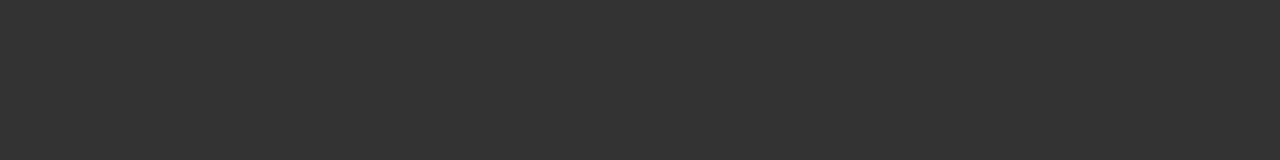
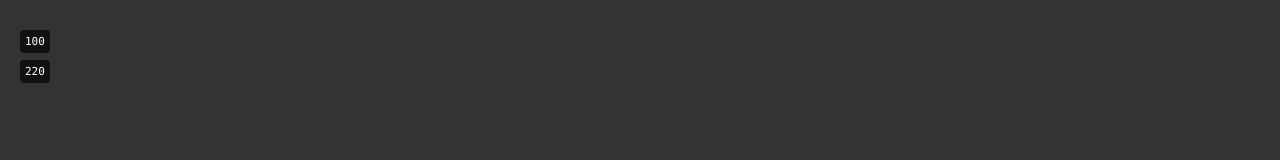
Before and after one commit to igoriev36/schematic, a React app: page / in a window 1280 px wide. Shown: the top 160 px of the page. Built offline with nearby package versions, Linux system fonts and the light colour scheme.

Commit message:
measurements

```diff
--- a/package.json
+++ b/package.json
@@ -1,10 +1,13 @@
 {
   "name": "schematic",
   "version": "0.0.1",
+  "homepage": "https://johnrees.github.io/schematic/",
   "scripts": {
     "start": "webpack-dev-server",
     "test": "jest",
-    "lint": "prettier --write \"src/**/*.{ts,tsx,js,jsx,json,css}\""
+    "lint": "prettier --write \"src/**/*.{ts,tsx,js,jsx,json,css}\"",
+    "build": "cp -R public dist && PRODUCTION=true webpack -p",
+    "deploy": "npm run build && ghpages -p dist && rm -rf dist"
   },
   "keywords": [
     "editor",
@@ -25,6 +28,7 @@
     "babel-preset-env": "^1.6.1",
     "enzyme": "^3.2.0",
     "enzyme-adapter-react-16": "^1.1.0",
+    "ghpages": "^0.0.10",
     "jest": "^21.2.1",
     "ts-jest": "^21.2.2",
     "ts-loader": "^3.1.1",
--- a/public/app.css
+++ b/public/app.css
@@ -27,3 +27,19 @@ body {
   height: 100vh;
   overflow: hidden;
 }
+
+#container {
+  position: relative;
+}
+
+.measurement {
+  display: inline-block;
+  position: absolute;
+  z-index: 2;
+  background: #111;
+  color: white;
+  padding: 5px;
+  border-radius: 4px;
+  font-size: 11px;
+  font-family: Menlo;
+}
--- a/src/views/editor/index.tsx
+++ b/src/views/editor/index.tsx
@@ -13,7 +13,7 @@ class Editor extends React.Component<IProps> {
   render() {
     return (
       <div id="editor">
-        <Scene colors={Config.colors} {...this.props} />,
+        <Scene colors={Config.colors} {...this.props} />
         <Controls />
       </div>
     );
--- /dev/null
+++ b/src/views/editor/views/scene/components/measurement.tsx
@@ -0,0 +1,21 @@
+import * as React from "react";
+
+interface IMeasurement {
+  value: number;
+  title: string;
+  x: number;
+  y: number;
+}
+
+class Measurement extends React.Component<IMeasurement> {
+  render() {
+    const { value, x, y, title } = this.props;
+    return (
+      <span title={title} style={{ left: x, top: y }} className="measurement">
+        {value}
+      </span>
+    );
+  }
+}
+
+export default Measurement;
--- a/src/views/editor/views/scene/index.tsx
+++ b/src/views/editor/views/scene/index.tsx
@@ -4,6 +4,7 @@ import * as THREE from "three";
 import Model from "./components/model";
 import { Event } from "three";
 import { getPosition } from "./libs/utils";
+import Measurement from "./components/measurement";
 
 interface IProps {
   width: number;
@@ -15,23 +16,23 @@ interface IProps {
 class Scene extends React.Component<IProps> {
   private activeModel: Model;
   private camera: THREE.Camera;
-  private faceColor$: Rx.Subject<any>;
-  private raycaster: THREE.Raycaster;
   private renderer: THREE.WebGLRenderer;
-  private scene: THREE.Scene;
+  private mouseDown: Boolean = false;
+  private faceColor$: Rx.Subject<any> = new Rx.Subject();
+  private raycaster: THREE.Raycaster = new THREE.Raycaster();
+  private scene: THREE.Scene = new THREE.Scene();
+  private plane: THREE.Plane = new THREE.Plane();
+  private planeIntersection: THREE.Vector3 = new THREE.Vector3();
 
   constructor(props) {
     super(props);
     const { width, height, colors } = props;
     this.camera = new THREE.PerspectiveCamera(75, width / height, 0.1, 1000);
-    this.raycaster = new THREE.Raycaster();
     this.renderer = new THREE.WebGLRenderer({ antialias: true });
     this.renderer.setClearColor(colors.bg);
     this.renderer.setSize(width, height);
     this.renderer.setPixelRatio(devicePixelRatio);
-    this.scene = new THREE.Scene();
 
-    this.faceColor$ = new Rx.Subject();
     this.faceColor$
       .map(([face, color]) => face.color.setHex(color))
       .debounceTime(20)
@@ -87,6 +88,14 @@ class Scene extends React.Component<IProps> {
           }
         }
       });
+
+      if (this.mouseDown) {
+        if (
+          this.raycaster.ray.intersectPlane(this.plane, this.planeIntersection)
+        ) {
+          console.log("mouse down and over");
+        }
+      }
     } else {
       this.activeModel.geometry.faces
         .filter(face => !face.color.equals(this.activeModel.faceColor))
@@ -97,6 +106,14 @@ class Scene extends React.Component<IProps> {
     // TODO: send a done/commit signal, so it doesn't need to debounce
   };
 
+  handleMouseUp = (event: React.MouseEvent<HTMLDivElement>) => {
+    this.mouseDown = false;
+  };
+
+  handleMouseDown = (event: React.MouseEvent<HTMLDivElement>) => {
+    this.mouseDown = true;
+  };
+
   render3 = () => {
     console.log("render");
     this.renderer.render(this.scene, this.camera);
@@ -104,7 +121,16 @@ class Scene extends React.Component<IProps> {
 
   render() {
     return (
-      <div id="container" ref="container" onMouseMove={this.handleMouseMove} />
+      <div
+        id="container"
+        ref="container"
+        onMouseUp={this.handleMouseUp}
+        onMouseDown={this.handleMouseDown}
+        onMouseMove={this.handleMouseMove}
+      >
+        <Measurement title="width" value={100} x={20} y={30} />
+        <Measurement title="height" value={220} x={20} y={60} />
+      </div>
     );
   }
 }
```
Also changed, not shown: 1 other file (tests, documents, lock files or other folders).
